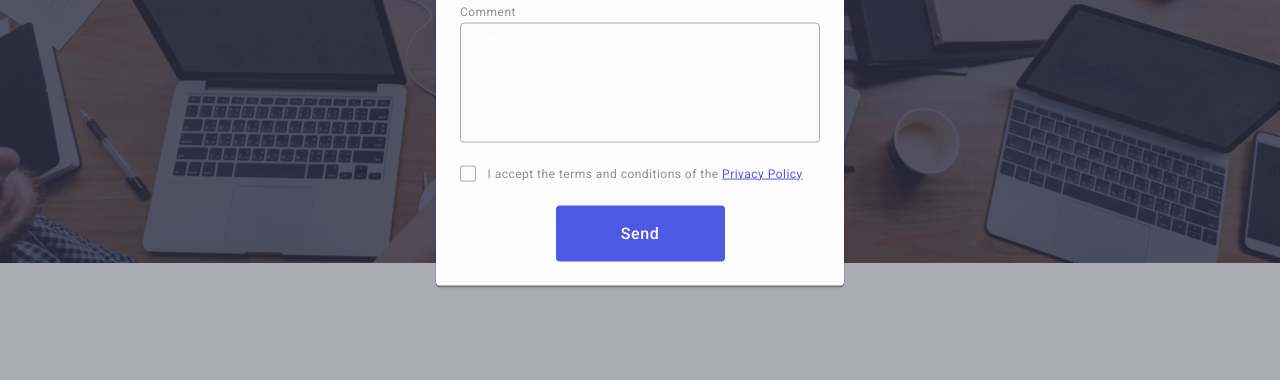
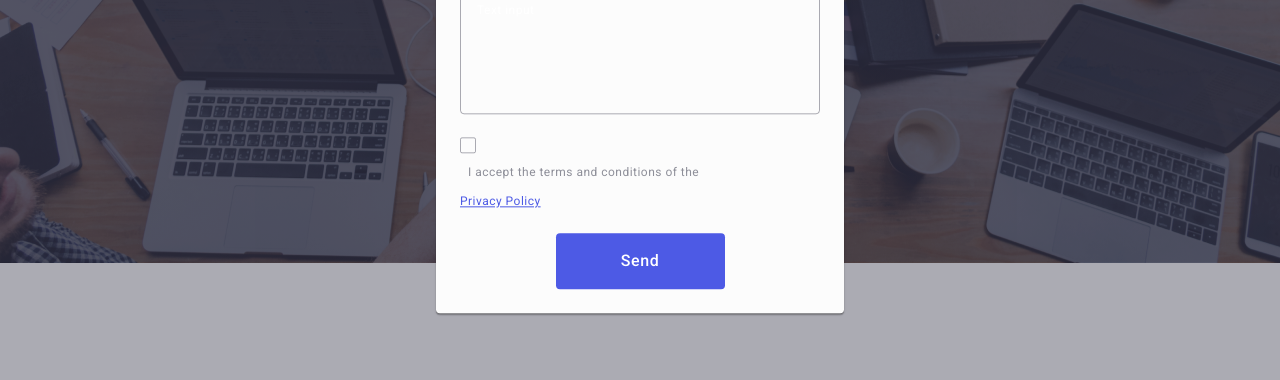
Before and after one commit to AlonaPavlenk/goit-markup-hw-06, a plain HTML site: page index.html in a window 1280 px wide. Both pictures are taken after a click on the button "Order Service". Shown: the part 410-790 px from the top of the page. Drawn offline with nearby package versions, Linux system fonts and the light colour scheme.

Commit message:
checkbox-2

```diff
--- a/index.html
+++ b/index.html
@@ -663,9 +663,7 @@
                   <use href="./images/icons.svg#icon-Checkbox"></use>
                 </svg>
               </span>
-              <span class="modal-checkbox-title"
-                >I accept the terms and conditions of the</span
-              >
+             <p class="modal-checkbox-title">I accept the terms and conditions of the</p>
               <a href="" class="modal-form-link">Privacy Policy</a>
             </label>
           </div>
```
